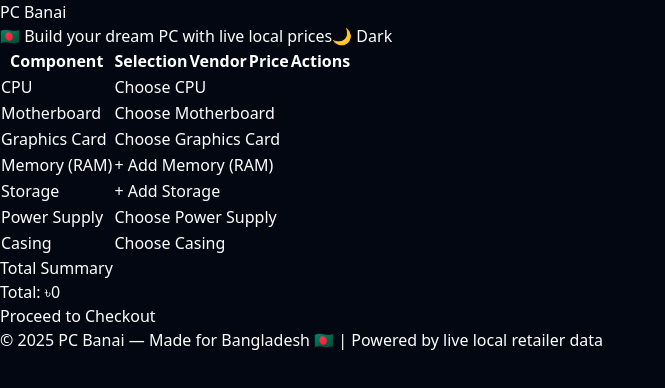
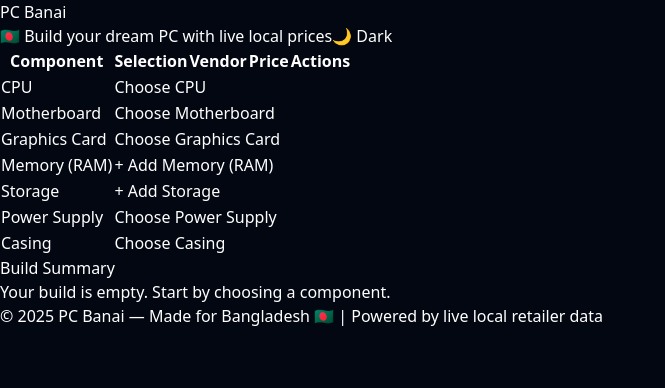
Before and after one commit to iversxn/pc-banai, a React (Vite) app in the folder client/: page / in a window 1280 px wide. Shown: the top 388 px of the page, without its empty margins (0-665 px from the left). Built offline with nearby package versions, Linux system fonts and the light colour scheme.

Commit message:
Update TotalSummary.jsx

```diff
--- a/client/src/components/TotalSummary.jsx
+++ b/client/src/components/TotalSummary.jsx
@@ -3,37 +3,53 @@
 export default function TotalSummary({ selectedParts, onCheckout }) {
   let total = 0;
   const vendorBreakdown = {};
+  let partCount = 0;
 
-  Object.entries(selectedParts).forEach(([category, parts]) => {
-    const items = Array.isArray(parts) ? parts : [parts];
+  Object.values(selectedParts).forEach((partOrParts) => {
+    const items = Array.isArray(partOrParts) ? partOrParts : [partOrParts];
     items.forEach((part) => {
+      if (part && typeof part.price === 'number') {
+        partCount++;
         total += part.price;
         if (!vendorBreakdown[part.vendor]) {
           vendorBreakdown[part.vendor] = 0;
         }
         vendorBreakdown[part.vendor] += part.price;
+      }
     });
   });
 
   return (
-    <div className="p-4 bg-white dark:bg-gray-900 rounded-md shadow-md">
-      <h2 className="text-xl font-semibold mb-3">Total Summary</h2>
-      <p className="text-gray-800 dark:text-gray-200 mb-2">Total: ৳{total}</p>
+    <div className="p-6 bg-gray-800 rounded-lg shadow-md">
+      <h2 className="text-xl font-semibold mb-4 border-b border-gray-700 pb-3">Build Summary</h2>
 
-      <div className="text-sm text-gray-600 dark:text-gray-400">
-        {Object.entries(vendorBreakdown).map(([vendor, price]) => (
-          <p key={vendor}>
-            • {vendor}: ৳{price}
-          </p>
-        ))}
+      {partCount === 0 ? (
+        <p className="text-gray-400">Your build is empty. Start by choosing a component.</p>
+      ) : (
+        <>
+          <div className="flex justify-between items-baseline mb-4">
+            <span className="text-gray-300">Total Price:</span>
+            <span className="text-3xl font-bold text-green-400">৳{total.toLocaleString()}</span>
+          </div>
+
+          <div className="text-sm text-gray-400 space-y-2 mb-6">
+            <h3 className="font-semibold text-gray-200 mb-1">Cost by Retailer:</h3>
+            {Object.keys(vendorBreakdown).length > 0 ? Object.entries(vendorBreakdown).map(([vendor, price]) => (
+              <div key={vendor} className="flex justify-between">
+                <span>• {vendor}</span>
+                <span>৳{price.toLocaleString()}</span>
+              </div>
+            )) : <p>No vendors yet.</p>}
           </div>
 
           <button
             onClick={onCheckout}
-        className="mt-4 w-full bg-green-600 text-white py-2 rounded hover:bg-green-700 transition"
+            className="w-full bg-green-600 text-white py-3 rounded-lg hover:bg-green-700 transition font-bold text-lg"
           >
             Proceed to Checkout
           </button>
+        </>
+      )}
     </div>
   );
 }
```
Lines whose indentation alone changed are shown as unchanged.
